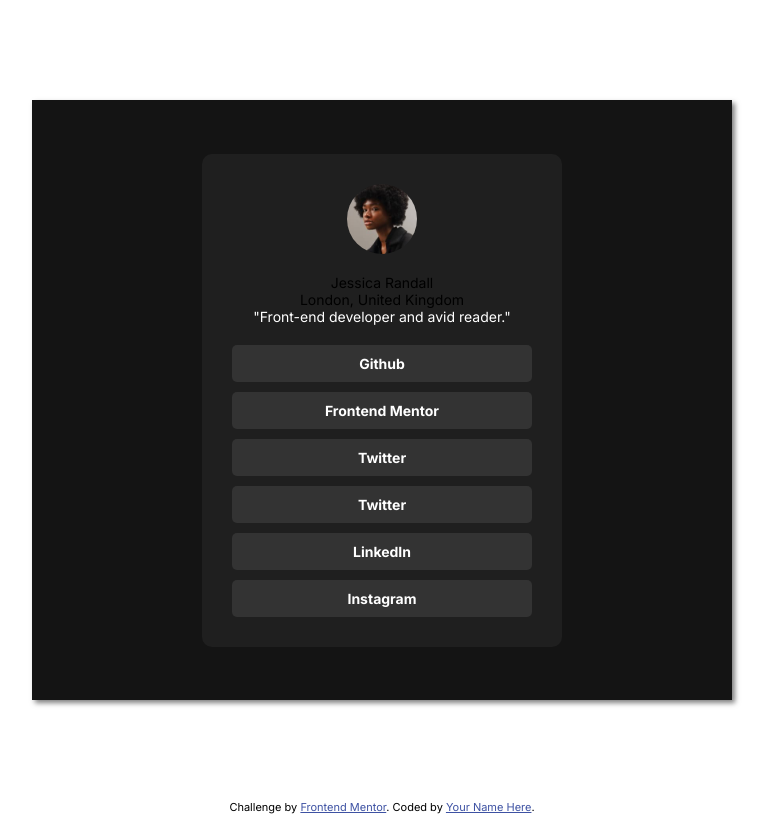
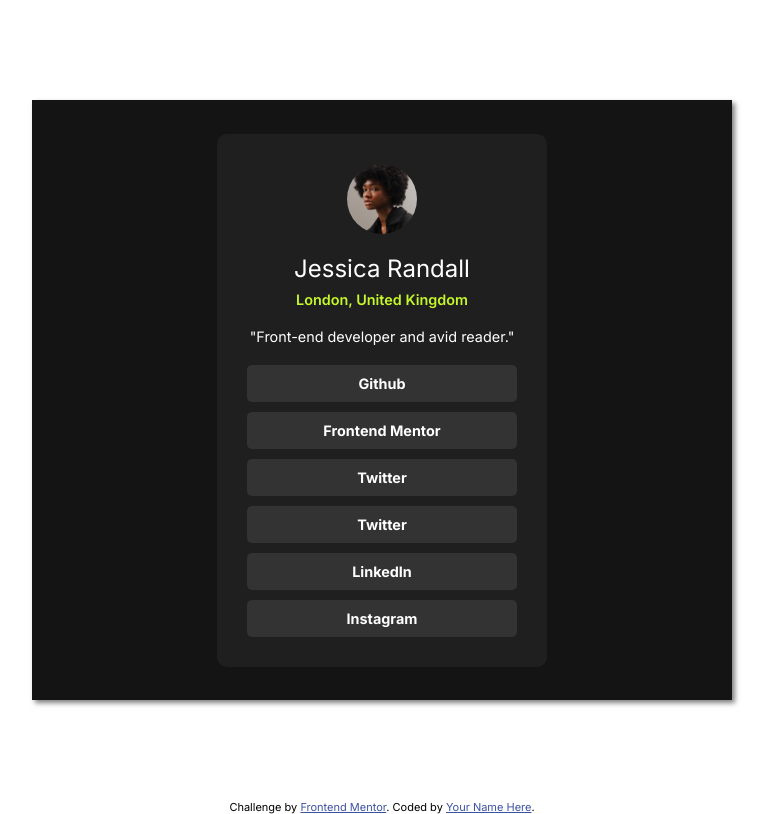
Before and after one commit to silentheartzbot/Social-links-profile, a plain HTML site: page index.html in a window 1280 px wide. Shown: the whole page, without its empty margins (258-1027 px from the left). Drawn offline with Linux system fonts and the light colour scheme.

Commit message:
Chnages into font-size using relative units

```diff
--- a/style.css
+++ b/style.css
@@ -1,10 +1,10 @@
 * {
   font-family: "Inter";
-  margin: 0px;
+  margin: 0em;
 }
 
 p {
-  font-size: 14px;
+  font-size: 0.9rem;
 }
 
 .flex-container {
@@ -25,7 +25,7 @@ p {
 }
 
 .profile-container {
-  width: 300px;
+  width: 270px;
   background-color: hsl(0, 0%, 12%);
   padding: 30px;
   border-radius: 10px;
@@ -48,14 +48,14 @@ p {
   text-align: center;
 }
 
-#profile-name {
-  font-size: 20px;
+.profile-name {
+  font-size: 1.5rem;
   font-weight: 400;
   color: hsl(0, 0%, 100%);
   margin-bottom: 8px;
 }
 
-#address {
+.address {
   font-weight: 600;
   color: hsl(75, 94%, 57%);
   margin-bottom: 20px;
@@ -81,5 +81,5 @@ p {
 }
 
 #instagram {
-  margin-bottom: 0px;
+  margin-bottom: 0em;
 }
```
